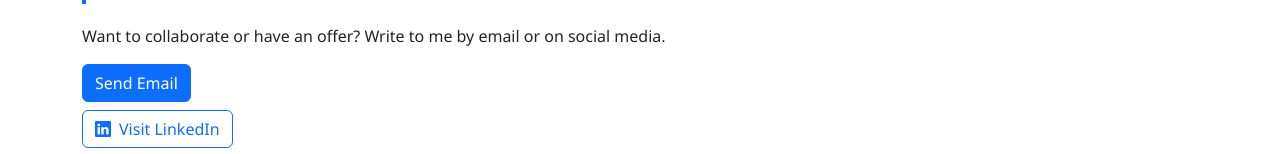
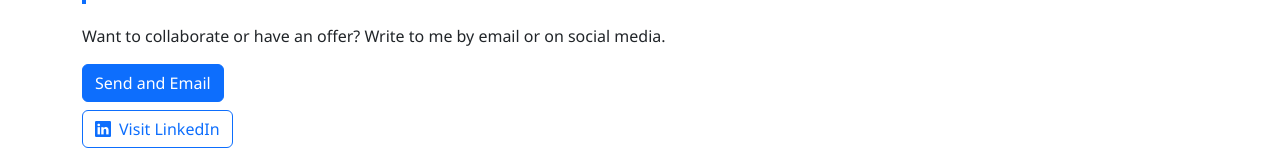
Before and after one commit to ormoj02/miLandingPage, a plain HTML site: page index.html in a window 1280 px wide. Shown: the part 2402-2556 px from the top of the page. Drawn offline with nearby package versions, Linux system fonts and the light colour scheme.

Commit message:
Cambios en la informacion

```diff
--- a/index.html
+++ b/index.html
@@ -98,7 +98,7 @@
   <section class="container py-5" id="contacto">
     <h2 class="section-title">Contact Me</h2>
     <p>Want to collaborate or have an offer? Write to me by email or on social media.</p>
-    <a href="mailto:ormoj02@gmail.com" class="btn btn-primary mb-2">Send Email</a><br>
+    <a href="mailto:ormoj02@gmail.com" class="btn btn-primary mb-2">Send and Email</a><br>
     <a href="https://www.linkedin.com/in/jair-orta-moreno-202234194" target="_blank" class="btn btn-outline-primary">
       <i class="bi bi-linkedin me-2"></i>Visit LinkedIn
     </a>
```
